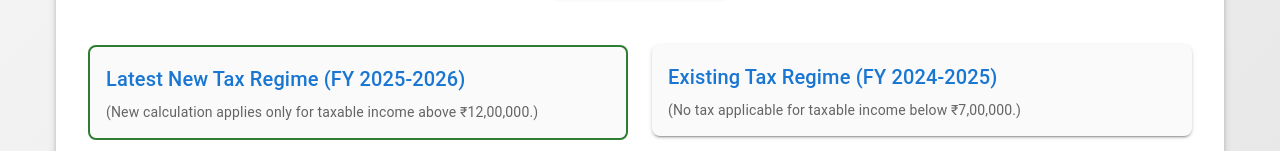
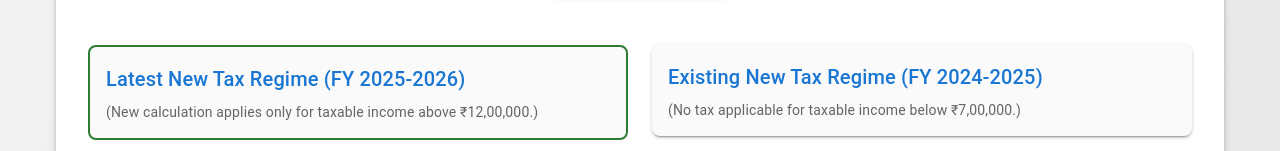
Before and after one commit to nabilnalakath/new-tax-calculator, a Next.js app: page / in a window 1280 px wide. Shown: the part 307-458 px from the top of the page. Built offline with nearby package versions, Linux system fonts and the light colour scheme.

Commit message:
Fixed text

```diff
--- a/app/page.tsx
+++ b/app/page.tsx
@@ -278,13 +278,13 @@ const HomePage: React.FC = () => {
             <span style={{ fontWeight: "bold", color: "#d32f2f" }}>
               ₹{formatCurrency(finalOldTax - finalNewTax)}
             </span>{" "}
-            compared to the Existing Tax Regime.
+            compared to the Existing New Tax Regime.
           </>
         );
       } else if (finalOldTax < finalNewTax) {
         return (
           <>
-            Existing Tax Regime (FY 2024-2025) will save you{" "}
+            Existing New Tax Regime (FY 2024-2025) will save you{" "}
             <span style={{ fontWeight: "bold", color: "#d32f2f" }}>
               ₹{formatCurrency(finalNewTax - finalOldTax)}
             </span>{" "}
@@ -473,7 +473,7 @@ const HomePage: React.FC = () => {
               }}
             >
               <Typography variant="h6" gutterBottom color="primary">
-                Existing Tax Regime (FY 2024-2025)
+                Existing New Tax Regime (FY 2024-2025)
               </Typography>
               {oldTax !== null && netIncome !== null && (
                 <>
```
